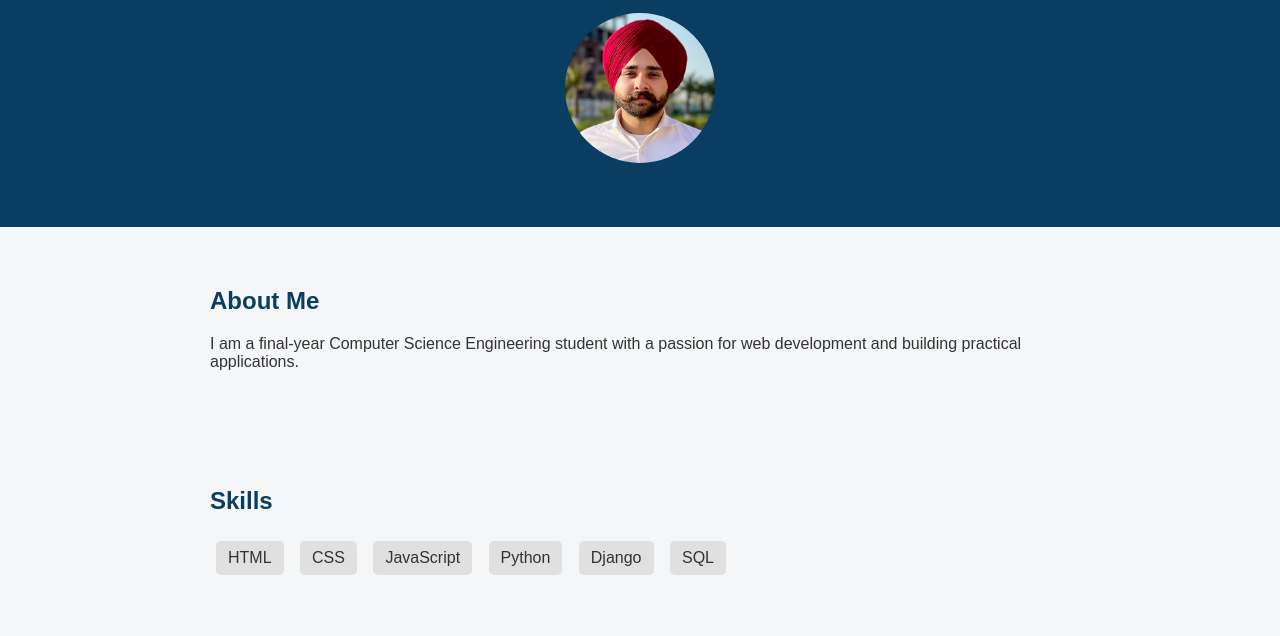
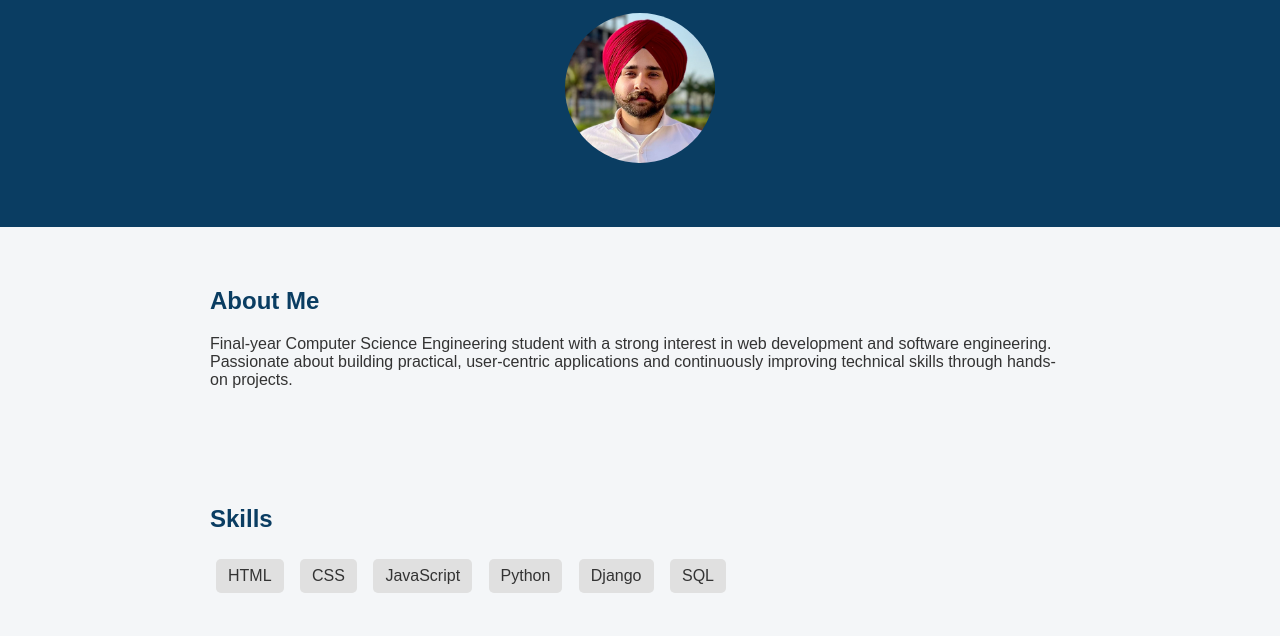
Before and after one commit to ramandeep727/intro-website, a plain HTML site: page index.html in a window 1280 px wide. Shown: the part 162-798 px from the top of the page. Drawn offline with Linux system fonts and the light colour scheme.

Commit message:
Add files via upload

```diff
--- a/index.html
+++ b/index.html
@@ -2,7 +2,8 @@
 <html>
 <head>
     <link rel="stylesheet" href="style.css">
-    <title>Raman | Intro Page</title>
+    <title>Raman | Computer Science Engineer & Web Developer</title>
+    <meta name="description" content="Raman is a final year Computer Science Engineering student and web developer. Explore projects, skills, and download resume.">
 </head>
 <body>
 
@@ -15,8 +16,10 @@
 <section>
     <h2>About Me</h2>
     <p>
-        I am a final-year Computer Science Engineering student with a passion
-        for web development and building practical applications.
+        Final-year Computer Science Engineering student with a strong interest in web
+        development and software engineering. Passionate about building practical,
+        user-centric applications and continuously improving technical skills through
+        hands-on projects.
     </p>
 </section>
 
```
